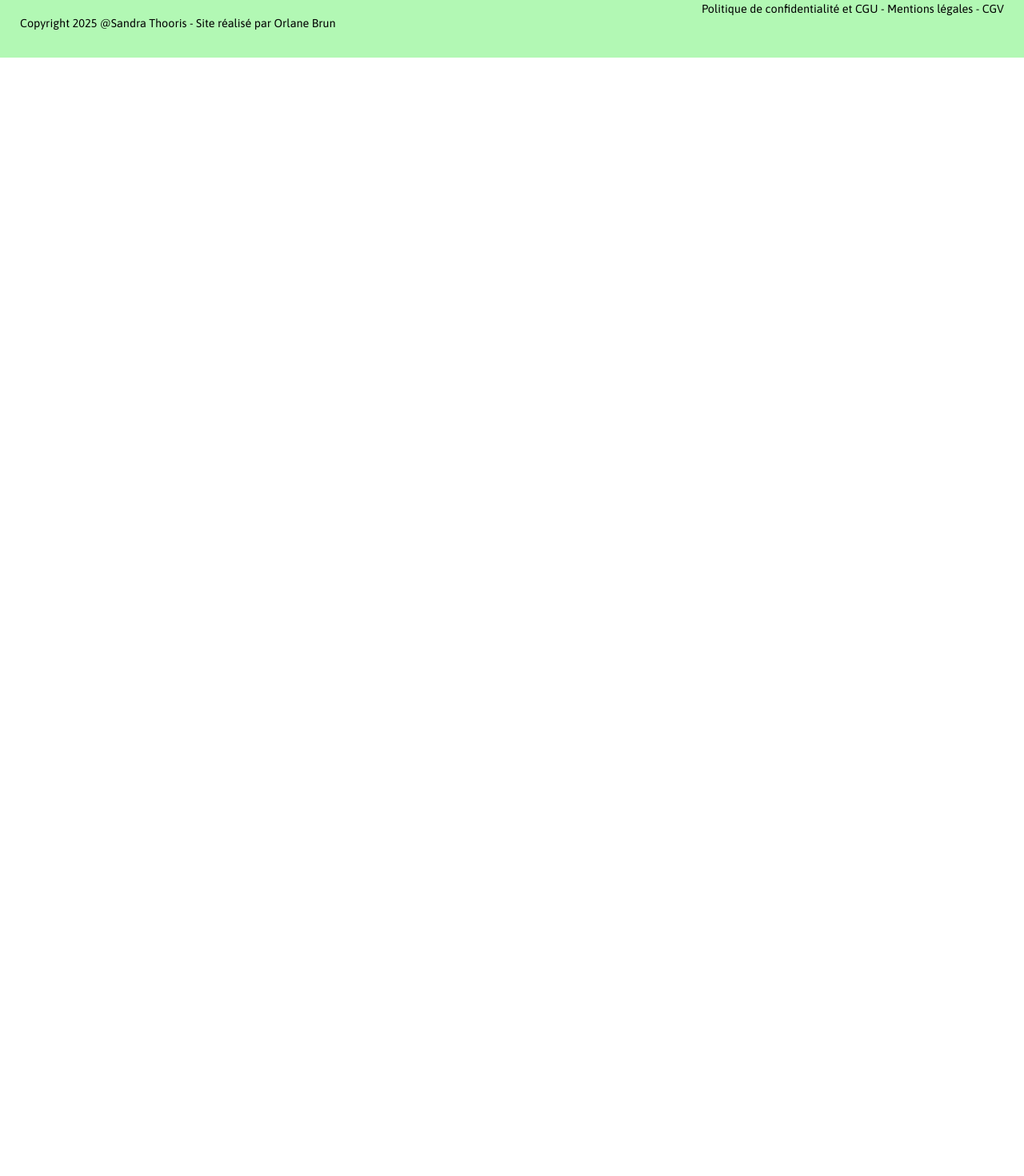
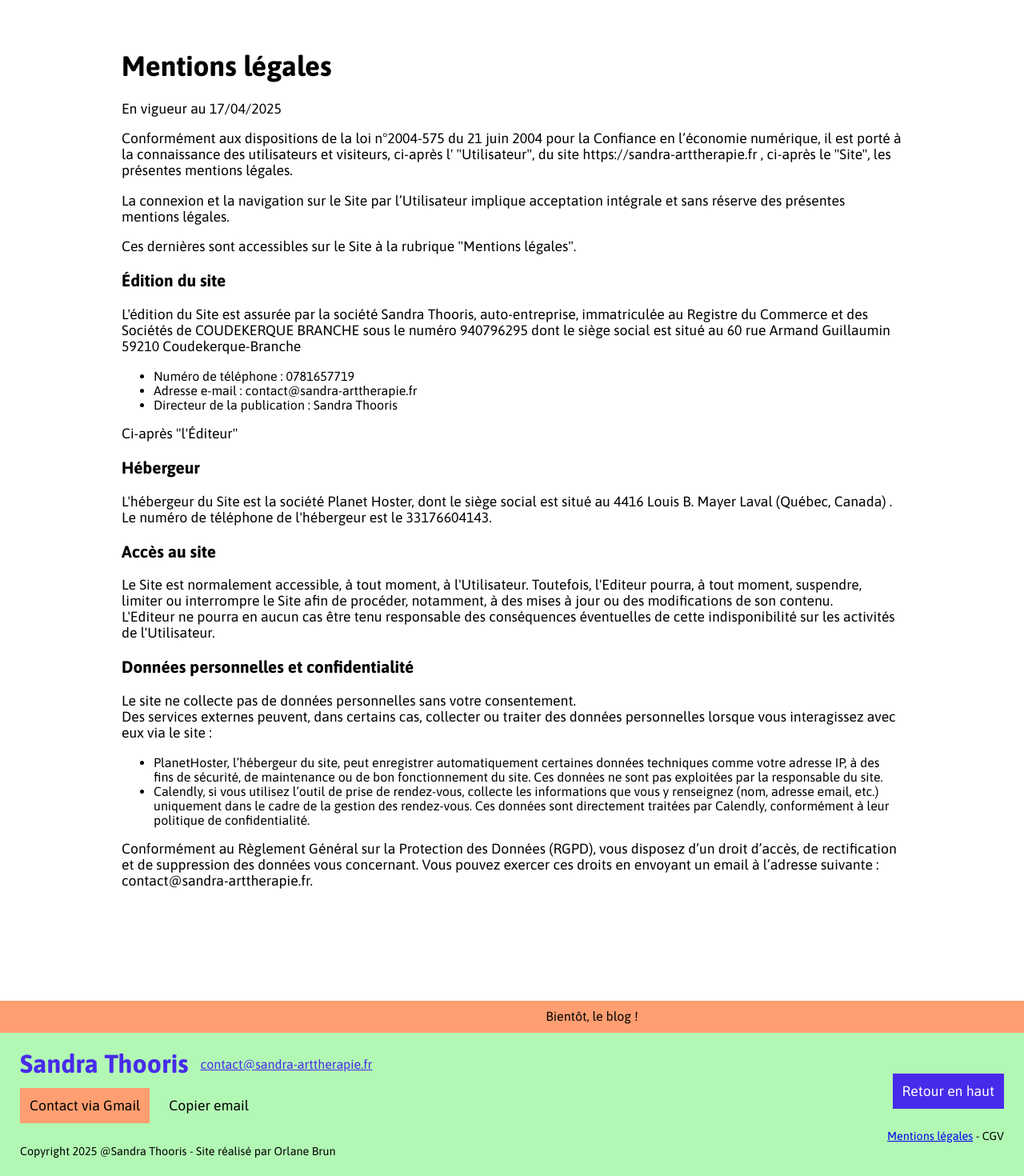
Before and after one commit to OrlaneB/SandraThooris, an Angular app: page /mentions-legales in a window 1280 px wide. Before the commit this address led to /. Shown: the part 220-1690 px from the top of the page at 80% size. Before the commit the page ends 800 px from the top, so only its background shows below. Built offline with nearby package versions, Linux system fonts and the light colour scheme.

Commit message:
Added Mentionslégales

```diff
--- a/src/app/app.routes.ts
+++ b/src/app/app.routes.ts
@@ -1,6 +1,9 @@
 import { Routes } from '@angular/router';
 import { HomepageComponent } from './pages/homepage/homepage.component';
+import { MentionsLegales } from './pages/mentions-legales/mentions-legales.component';
 
 export const routes: Routes = [
-  {path:"", component:HomepageComponent, title:"Sandra Thooris : Art Thérapie"}
+  { path: "accueil", component: HomepageComponent, title: "Sandra Thooris : Art Thérapie" },
+  { path: "mentions-legales", component: MentionsLegales, title: "Art Thérapie : Mentions légales" },
+  { path: "", redirectTo: "accueil", pathMatch: "full" }
 ];
--- a/src/app/layout/footer/footer.component.html
+++ b/src/app/layout/footer/footer.component.html
@@ -12,6 +12,11 @@
 
   <div id="rightDiv">
     <button class="blueButton" (click)="goToTop()">Retour en haut</button>
-    <p>Politique de confidentialité et CGU - Mentions légales - CGV</p>
+
+    <p>
+      <a routerLink="/mentions-legales">Mentions légales</a> -
+      CGV
+    </p>
+
   </div>
 </footer>
--- a/src/app/layout/footer/footer.component.ts
+++ b/src/app/layout/footer/footer.component.ts
@@ -1,15 +1,15 @@
 import { Component } from '@angular/core';
 import { ContactButtons } from '../../components/contact-buttons/contact-buttons.component';
+import { RouterLink } from '@angular/router';
 
 
 @Component({
   selector: 'app-footer',
-  imports: [ContactButtons],
+  imports: [ContactButtons,RouterLink],
   templateUrl: './footer.component.html',
   styleUrl: './footer.component.css'
 })
 export class Footer {
-
 
   goToTop(){
     window.scrollTo({
@@ -18,4 +18,6 @@ export class Footer {
       behavior:"smooth"
     })
   }
+
+
 }
--- a/src/app/layout/header/header.component.css
+++ b/src/app/layout/header/header.component.css
@@ -14,6 +14,7 @@ nav {
 header #pageTitle {
   margin-top: 20px;
   text-align: center;
+  cursor: pointer;
 }
 
 header #pageTitle * {
--- a/src/app/layout/header/header.component.html
+++ b/src/app/layout/header/header.component.html
@@ -7,7 +7,7 @@
 
   <div id="circle"></div>
 
-  <div id="pageTitle">
+  <div id="pageTitle" routerLink="/">
     <h1>Art thérapie</h1>
     <h2>Sandra Thooris</h2>
   </div>
--- /dev/null
+++ b/src/app/pages/mentions-legales/mentions-legales.component.css
@@ -0,0 +1,5 @@
+#MentionsLegales {
+  width:80%;
+  margin: 180px auto;
+
+}
--- /dev/null
+++ b/src/app/pages/mentions-legales/mentions-legales.component.html
@@ -0,0 +1,44 @@
+<div id="MentionsLegales">
+
+
+<h1>Mentions légales</h1>
+<p>En vigueur au 17/04/2025</p>
+
+<p>Conformément aux dispositions de la loi n°2004-575 du 21 juin 2004 pour la Confiance en l’économie numérique, il est porté à la connaissance des utilisateurs et visiteurs, ci-après l' "Utilisateur", du site https://sandra-arttherapie.fr , ci-après le "Site", les présentes mentions légales.</p>
+
+<p>La connexion et la navigation sur le Site par l’Utilisateur implique acceptation intégrale et sans réserve des présentes mentions légales.</p>
+
+<p>Ces dernières sont accessibles sur le Site à la rubrique "Mentions légales".</p>
+
+<h3>Édition du site</h3>
+
+<p>L'édition du Site est assurée par la société Sandra Thooris, auto-entreprise, immatriculée au Registre du Commerce et des Sociétés de COUDEKERQUE BRANCHE sous le numéro 940796295 dont le siège social est situé au 60 rue Armand Guillaumin 59210 Coudekerque-Branche </p>
+<ul>
+  <li>Numéro de téléphone : 0781657719</li>
+  <li>Adresse e-mail : contact&#64;sandra-arttherapie.fr</li>
+  <li> Directeur de la publication : Sandra Thooris</li>
+</ul>
+
+<p>Ci-après "l'Éditeur"</p>
+
+<h3>Hébergeur</h3>
+
+<p>L'hébergeur du Site est la société Planet Hoster, dont le siège social est situé au  4416 Louis B. Mayer  Laval (Québec, Canada) . Le numéro de téléphone de l'hébergeur est le 33176604143.</p>
+
+<h3>Accès au site</h3>
+
+<p>Le Site est normalement accessible, à tout moment, à l'Utilisateur. Toutefois, l'Editeur pourra, à tout moment, suspendre, limiter ou interrompre le Site afin de procéder, notamment, à des mises à jour ou des modifications de son contenu. <br/>L'Editeur ne pourra en aucun cas être tenu responsable des conséquences éventuelles de cette indisponibilité sur les activités de l'Utilisateur.</p>
+
+<h3>Données personnelles et confidentialité</h3>
+
+<p>Le site ne collecte pas de données personnelles sans votre consentement.<br/>Des services externes peuvent, dans certains cas, collecter ou traiter des données personnelles lorsque vous interagissez avec eux via le site :</p>
+<ul>
+  <li>PlanetHoster, l’hébergeur du site, peut enregistrer automatiquement certaines données techniques comme votre adresse IP, à des fins de sécurité, de maintenance ou de bon fonctionnement du site. Ces données ne sont pas exploitées par la responsable du site.
+  </li>
+  <li>Calendly, si vous utilisez l’outil de prise de rendez-vous, collecte les informations que vous y renseignez (nom, adresse email, etc.) uniquement dans le cadre de la gestion des rendez-vous. Ces données sont directement traitées par Calendly, conformément à leur politique de confidentialité.</li>
+</ul>
+
+<p>Conformément au Règlement Général sur la Protection des Données (RGPD), vous disposez d’un droit d’accès, de rectification et de suppression des données vous concernant. Vous pouvez exercer ces droits en envoyant un email à l’adresse suivante : contact&#64;sandra-arttherapie.fr.</p>
+
+
+</div>
```
Also changed, not shown: src/app/layout/header/header.component.ts (+4 -5 lines), src/app/pages/mentions-legales/mentions-legales.component.ts (added, +12 -0 lines).
